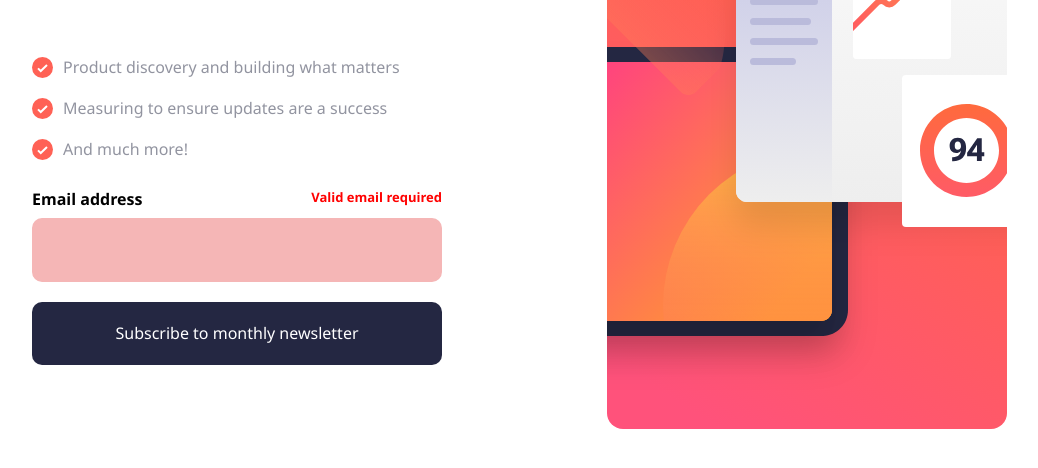
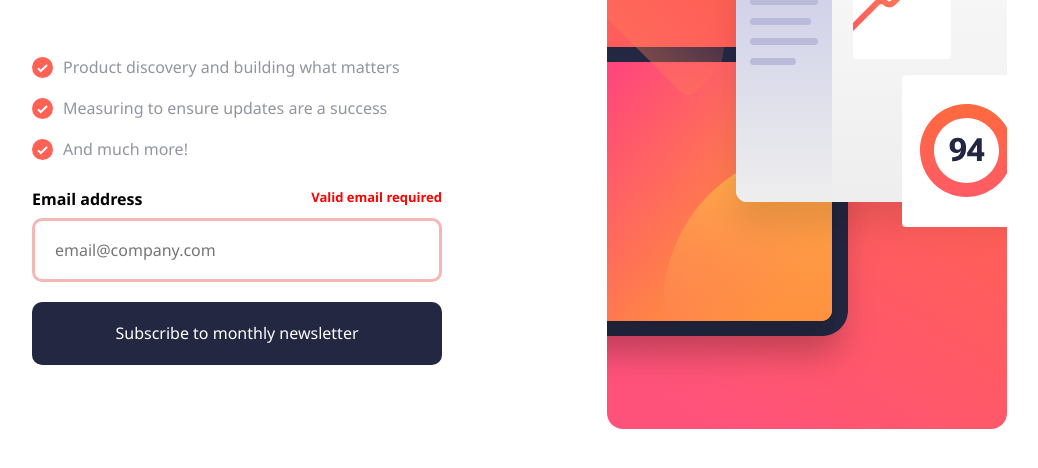
Before and after one commit to IbrahimAtifSanoosi/hima-sign-email, a plain HTML site: page index.html in a window 1280 px wide. Both pictures are taken after a click on the input "Subscribe to monthly newsletter". Shown: the part 204-672 px from the top of the page, without its empty margins (193-1231 px from the left). Drawn offline with Linux system fonts and the light colour scheme.

Commit message:
Add files via upload

```diff
--- a/css/template.css
+++ b/css/template.css
@@ -56,11 +56,8 @@ body {
 
 /* End Global Rules */
 .template {
-    /* height: 100%; */
     display: flex;
     align-items: center;
-    /* display: none; */
-    /* justify-content: center; */
 }
 
 .template .container {
@@ -151,7 +148,6 @@ body {
 }
 
 .template .text-content .email .input {
-    /* display: none; */
     width: 100%;
     padding: 20px;
     border-radius: 10px;
@@ -168,20 +164,7 @@ body {
     font-size: 13px;
 }
 
-.template .text-content .email .erorr-input {
-    display: none;
-    width: 100%;
-    padding: 20px;
-    border-radius: 10px;
-    cursor: pointer;
-    text-decoration: none;
-    border: 3px solid rgb(245, 182, 182);
-    font-size: var(--paragraph-size);
-    background-color: rgb(245, 182, 182);
-}
-
 /* End Error Message */
-
 .template .text-content .email .btn {
     width: 100%;
     margin-top: 20px;
@@ -219,7 +202,6 @@ body {
 }
 
 /* End Image Part */
-
 /* Start Confirmation Part */
 .confirm {
     background-color: var(--dark-slate-grey);
@@ -241,7 +223,6 @@ body {
 @media(max-width: 767px) {
     .confirm .container {
         max-width: 350px;
-        /* padding: 0px; */
     }
 }
 
@@ -259,7 +240,6 @@ body {
         font-size: 50px;
     }
 }
-
 
 .confirm .container p {
     font-size: var(--paragraph-size);
--- a/index.html
+++ b/index.html
@@ -40,7 +40,6 @@
                         <p class="erorr-msg">Valid email required</p>
                     </div>
                     <input class="input" type="email" placeholder="email@company.com">
-                    <input class="erorr-input" type="email">
                     <input class="btn" type="submit" value="Subscribe to monthly newsletter">
                 </div>
             </div>
--- a/js/master.js
+++ b/js/master.js
@@ -1,13 +1,21 @@
-let userInput = document.querySelector(".input");
-let btn = document.querySelector(".btn");
-let dismissBtn = document.querySelector(".dismiss-btn");
-let errParagraph = document.querySelector(".erorr-msg");
-let errInput = document.querySelector(".erorr-input");
-let template = document.querySelector(".template");
-let confirm = document.querySelector(".confirm");
+const userInput = document.querySelector(".input");
+const btn = document.querySelector(".btn");
+const dismissBtn = document.querySelector(".dismiss-btn");
+const errParagraph = document.querySelector(".erorr-msg");
+const template = document.querySelector(".template");
+const confirm = document.querySelector(".confirm");
 
 btn.addEventListener("click", (e) => {
-    valiaEmail();
+    if (valiaEmail(userInput)) {
+        console.log("Validate");
+        template.style.cssText = "display:none";
+        confirm.style.cssText = "display:flex";
+    }
+    else {
+        console.log("Not Validate");
+        errParagraph.style.cssText = "display:flex";
+        userInput.style = "border: 3px solid rgb(245, 182, 182) ; background - color: rgb(245, 182, 182)";
+    }
 });
 
 dismissBtn.addEventListener("click", (e) => {
@@ -15,20 +23,13 @@ dismissBtn.addEventListener("click", (e) => {
     confirm.style.cssText = "display:none";
 });
 
-function valiaEmail() {
+function valiaEmail(userInput) {
     var validReg = /^[a-zA-Z0-9.!#$%&'*+/=?^_`{|}~-]+@[a-zA-Z0-9-]+(?:\.[a-zA-Z0-9-]+)*$/;
-    console.log(userInput.value.match(validReg));
-
-
-    if (userInput.value.match(validReg) || errInput.value.match(validReg)) {
-        template.style.cssText = "display:none";
-        confirm.style.cssText = "display:flex";
+    if (userInput.value.match(validReg)) {
+        return true;
     }
     else {
-        userInput.style.cssText = "display:none";
-        errParagraph.style.cssText = "display:flex";
-        // errInput.value = userInput.value;
-        errInput.style.cssText = "display:flex";
+        return false;
     }
 
 }
```
